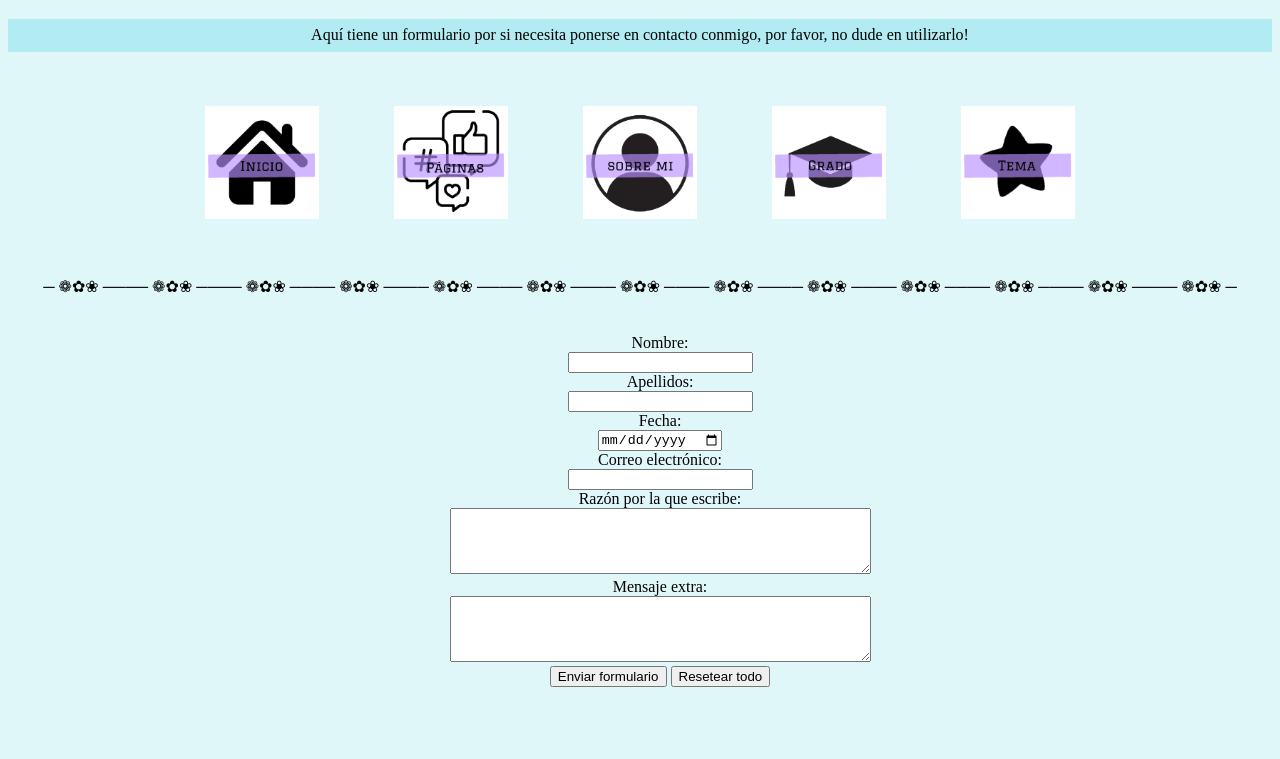
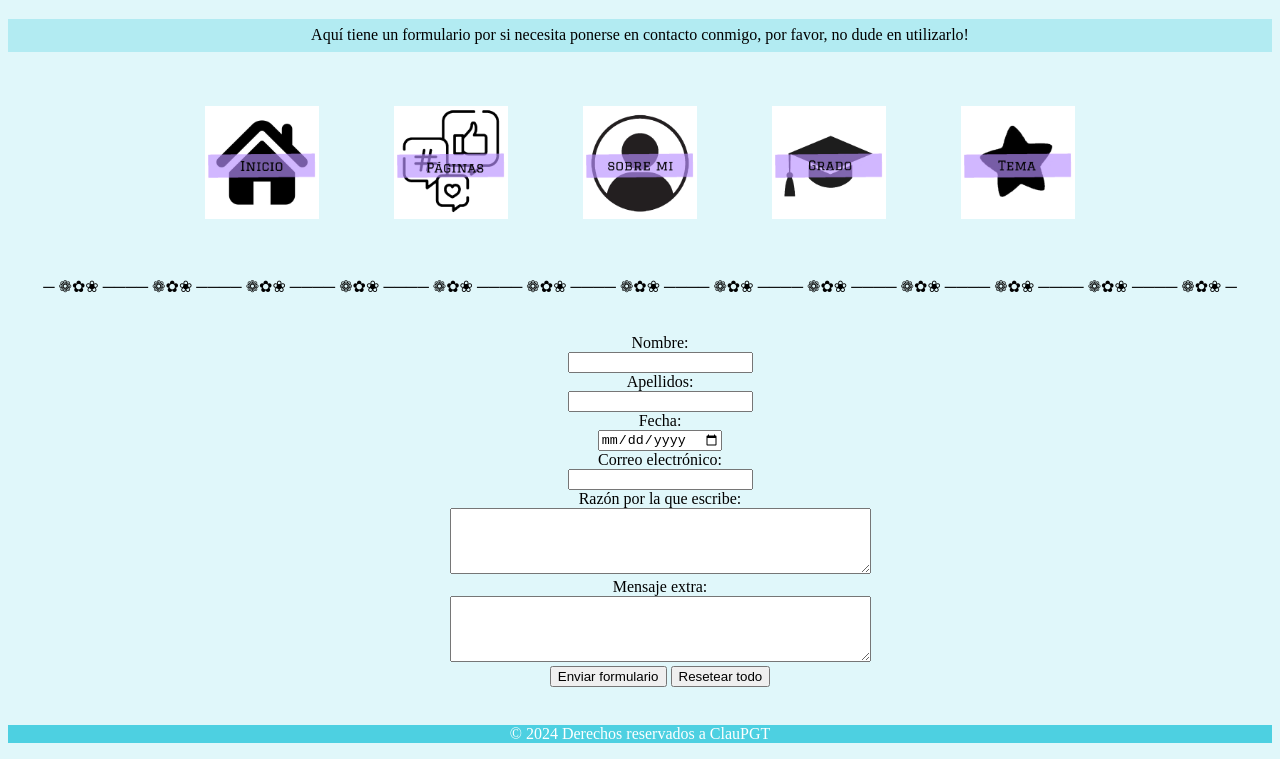
Before and after one commit to ClauPGT/pagina_web, a plain HTML site: page docs/public/contact.html in a window 1280 px wide. Shown: the part 126-885 px from the top of the page. Before the commit the page ends 851 px from the top, so only its background shows below. Drawn offline with Linux system fonts and the light colour scheme.

Commit message:
licencias puestas en el footer

```diff
--- a/docs/css/estilos1.css
+++ b/docs/css/estilos1.css
@@ -32,3 +32,9 @@
 .separador {
     text-align: center;
 }
+
+.licencia {
+    text-align: center;
+    background-color: #9575cd;
+    color: #ffffff;
+}
--- a/docs/css/estilos2.css
+++ b/docs/css/estilos2.css
@@ -50,3 +50,9 @@
     width: 3cm;
     margin: 1cm;
 }
+
+.licencia {
+    text-align: center;
+    background-color: #4dd0e1;
+    color: #ffffff;
+}
--- a/docs/css/estilos3.css
+++ b/docs/css/estilos3.css
@@ -27,3 +27,9 @@
     color: #ffffff;
     padding: 0.2cm;
 }
+
+.licencia {
+    text-align: center;
+    background-color: #ec407a;
+    color: #ffffff;
+}
--- a/docs/css/estilos4.css
+++ b/docs/css/estilos4.css
@@ -57,3 +57,9 @@
     height: 5cm;
     width: 5cm;
 }
+
+.licencia {
+    text-align: center;
+    background-color: #8d6e63;
+    color: #ffffff;
+}
--- a/docs/css/estilos5.css
+++ b/docs/css/estilos5.css
@@ -41,4 +41,10 @@
     justify-content: space-between;
     gap: 20px;
     padding: 0.2cm;
-  }
+}
+
+.licencia {
+    text-align: center;
+    background-color: #26a69a;
+    color: #ffffff;
+}
--- a/docs/css/estilos6.css
+++ b/docs/css/estilos6.css
@@ -27,3 +27,9 @@
     color: #ffffff;
     padding: 0.2cm;
 }
+
+.licencia {
+    text-align: center;
+    background-color: #ef5350;
+    color: #ffffff;
+}
--- a/docs/css/estilos7.css
+++ b/docs/css/estilos7.css
@@ -59,3 +59,9 @@
     margin-left: 0.3cm;
     margin-right: 0.3cm;
 }
+
+.licencia {
+    text-align: center;
+    background-color: #5c6bc0;
+    color: #ffffff;
+}
--- a/docs/public/contact.html
+++ b/docs/public/contact.html
@@ -69,6 +69,9 @@
             </form>
         </div>
 
+        <footer>
+            <p class="licencia">© 2024 Derechos reservados a ClauPGT</p>
+        </footer>
     </body>
 
 </html>
```
Also changed, not shown: docs/index.html (+4 -0 lines), docs/public/about.html (+4 -0 lines), docs/public/degree.html (+3 -0 lines), docs/public/fii.html (+4 -0 lines), docs/public/net.html (+3 -0 lines), docs/public/topic.html (+4 -0 lines).
